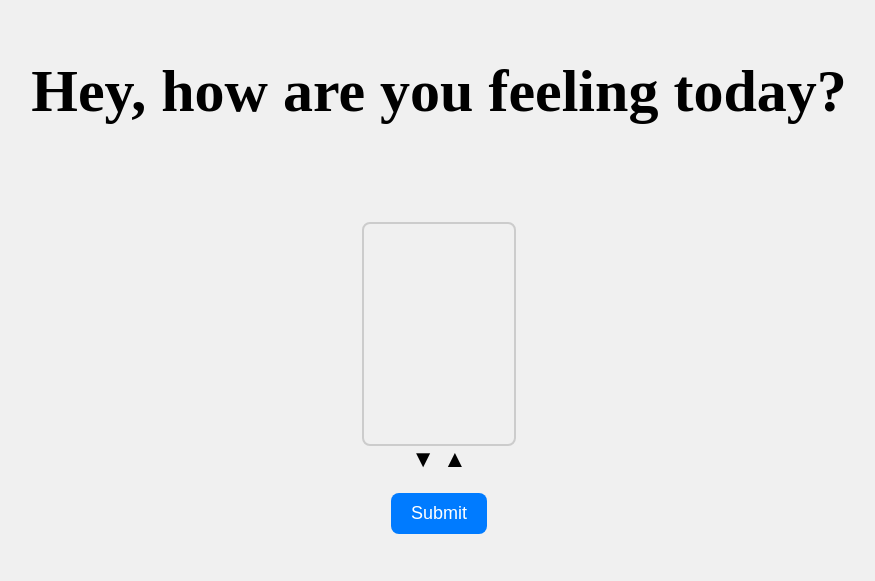
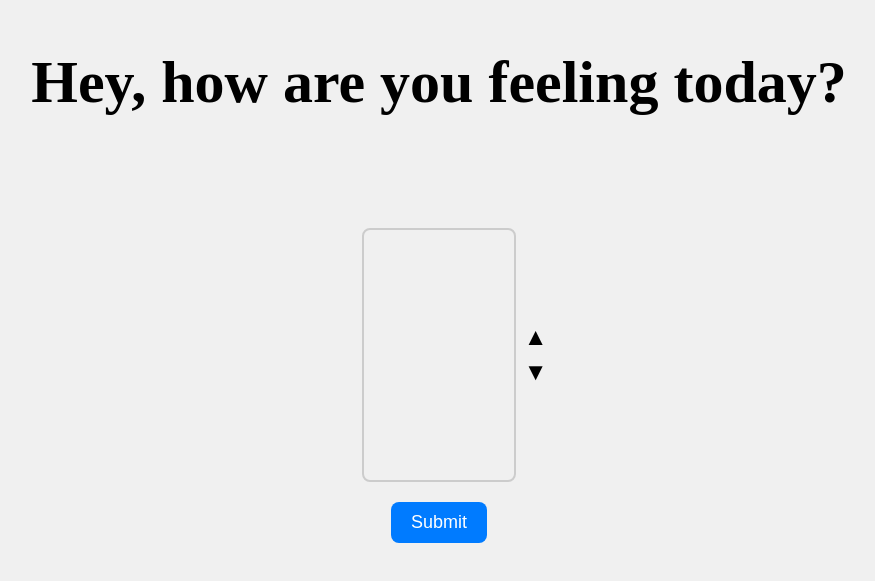
Before and after one commit to MYND-mood-tracker/MYND, a React app: page / in a window 1280 px wide. Shown: the part 105-686 px from the top of the page, without its empty margins (201-1076 px from the left). Built offline with nearby package versions, Linux system fonts and the light colour scheme.

Commit message:
fixed up and down arrow functionality

```diff
--- a/src/components/LandingPage.jsx
+++ b/src/components/LandingPage.jsx
@@ -10,7 +10,7 @@ const LandingPage = () => {
     setNumber((prevNumber) => {
       if (prevNumber === '' && increment === -1) return 5;
       if (prevNumber === '' && increment === 1) return 1;
-      const newNumber = Number(prevNumber) + increment;
+      const newNumber = Number(prevNumber) - increment;
       return Math.min(Math.max(newNumber, 1), 5);
     });
   };
@@ -21,20 +21,21 @@ const LandingPage = () => {
         <div className="message">Hey, how are you feeling today?</div>
       </div>
       <div className="number-box-wrapper">
-      <div className={`number-box ${number === '3' ? 'text-not-bad' : ''}`}>{number}</div>
-      </div>
-      <div>
-        <span className="arrow-button" onClick={() => handleNumberChange(-1)}>
-          &#x25BC;
-        </span>
-        <span className="arrow-button" onClick={() => handleNumberChange(1)}>
-          &#x25B2;
-        </span>
+        <div className={`number-box ${number === '3' ? 'text-not-bad' : ''}`}>
+          {number}
+          <div className="arrow-buttons">
+            <span className="arrow-button" onClick={() => handleNumberChange(-1)}>
+              &#x25B2; {/* Up arrow */}
+            </span>
+            <span className="arrow-button" onClick={() => handleNumberChange(1)}>
+              &#x25BC; {/* Down arrow */}
+            </span>
+          </div>
+        </div>
       </div>
       <button className="submit-button">Submit</button>
     </div>
   );
-};
-
+}
 
 export default LandingPage;
--- a/src/styles.css
+++ b/src/styles.css
@@ -10,7 +10,7 @@
 }
 
 .message-wrapper {
-  height: 165px;
+  height: 180px;
 }
 
 
@@ -22,6 +22,7 @@
 }
 
 .number-box-wrapper {
+  position: relative;
   display: flex;
   flex-direction:column;
   justify-content: center;
@@ -32,7 +33,7 @@
 .number-box {
   display: flex;
   width: 150px;
-  height: 220px;
+  height: 250px;
   display: flex;
   justify-content: center;
   align-items: center;
@@ -40,6 +41,7 @@
   border-radius: 8px;
   font-size: 88px;
   font-weight: bold;
+  position: relative;
 }
 
 /* Styles for the text inside the box when the number is 3 */
@@ -53,6 +55,16 @@
   bottom: -20px;
   font-size: 14px;
   color: #666;
+}
+
+.arrow-buttons {
+  position: absolute;
+  top: 50%;
+  right: -25%;
+  display: flex;
+  flex-direction: column;
+  align-items: center;
+  transform: translateY(-50%);
 }
 
 /* Styles for the up and down arrow buttons */
```
